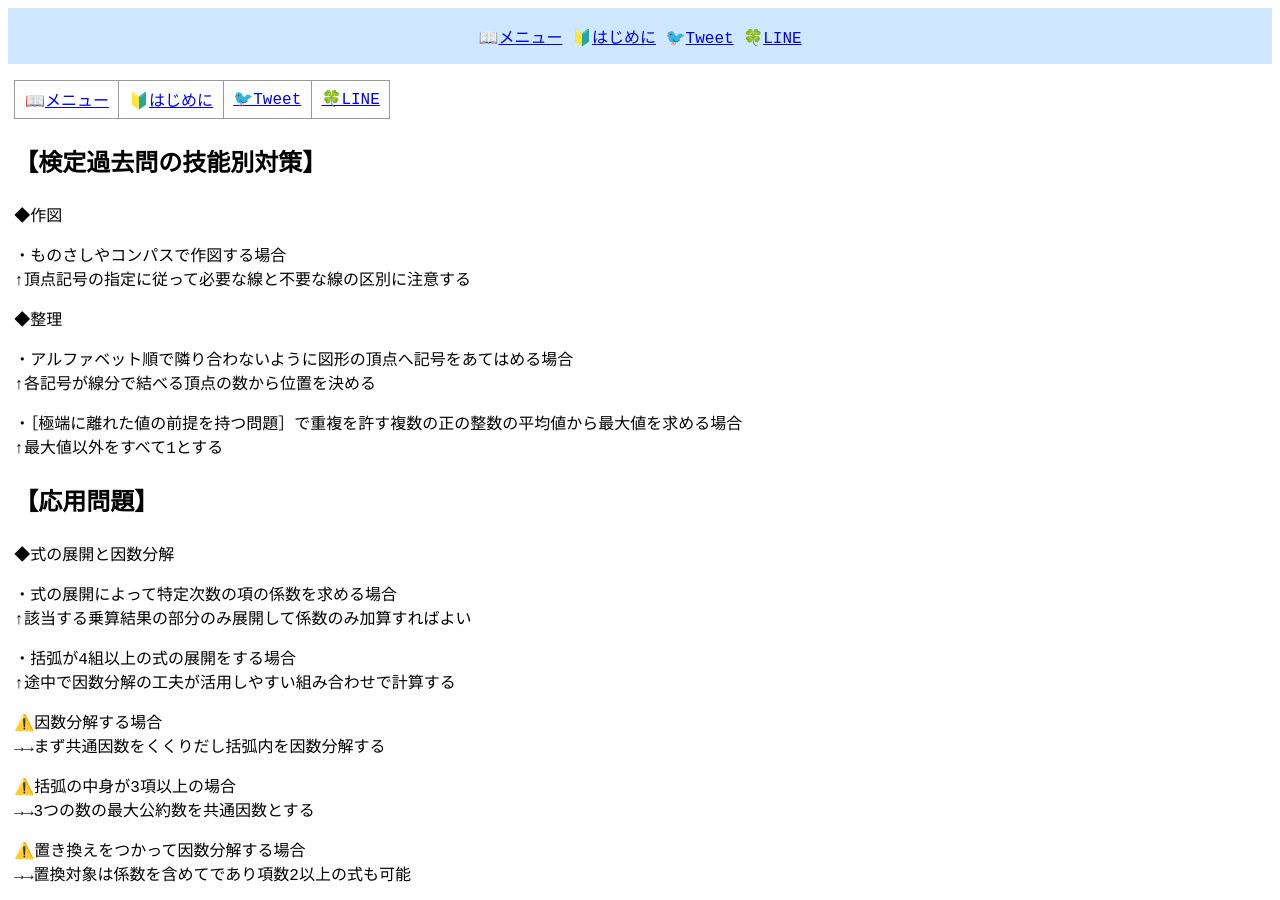
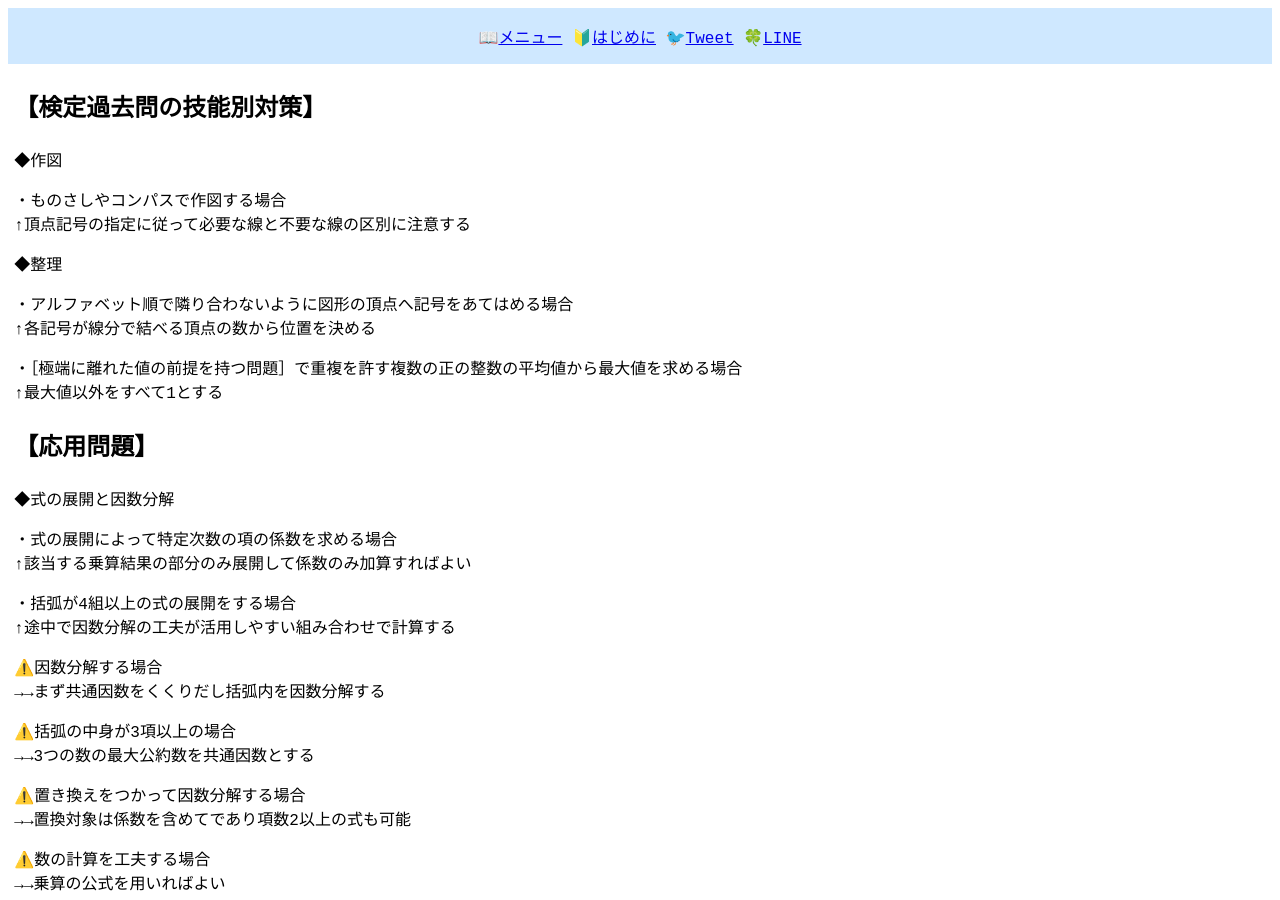
Before and after one commit to zoldof/algo-notes-ci, a Jekyll site: the page built from docs/dist/chu3-2/index.md, in a window 1280 px wide and 900 px high. Built offline with Jekyll 4.4.1, drawn with Linux system fonts in a browser that asks for light colours.

Commit message:
Update index.md

```diff
--- a/docs/dist/chu3-2/index.md
+++ b/docs/dist/chu3-2/index.md
@@ -2,8 +2,6 @@
 layout: default
 title: "応用問題から整理する中学3年の数学｜Layer 3.2"
 ---
-
-{% include intro.md %}
 
 ### 【検定過去問の技能別対策】
 
```
